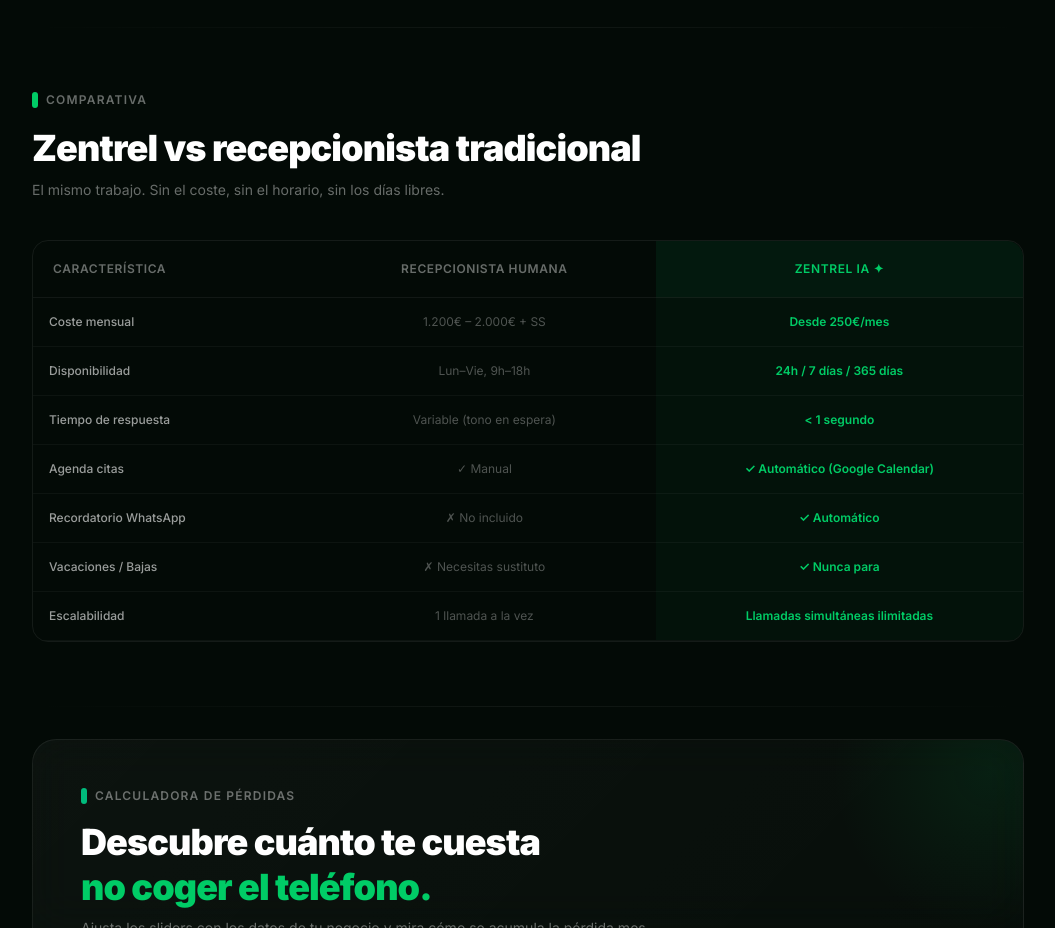
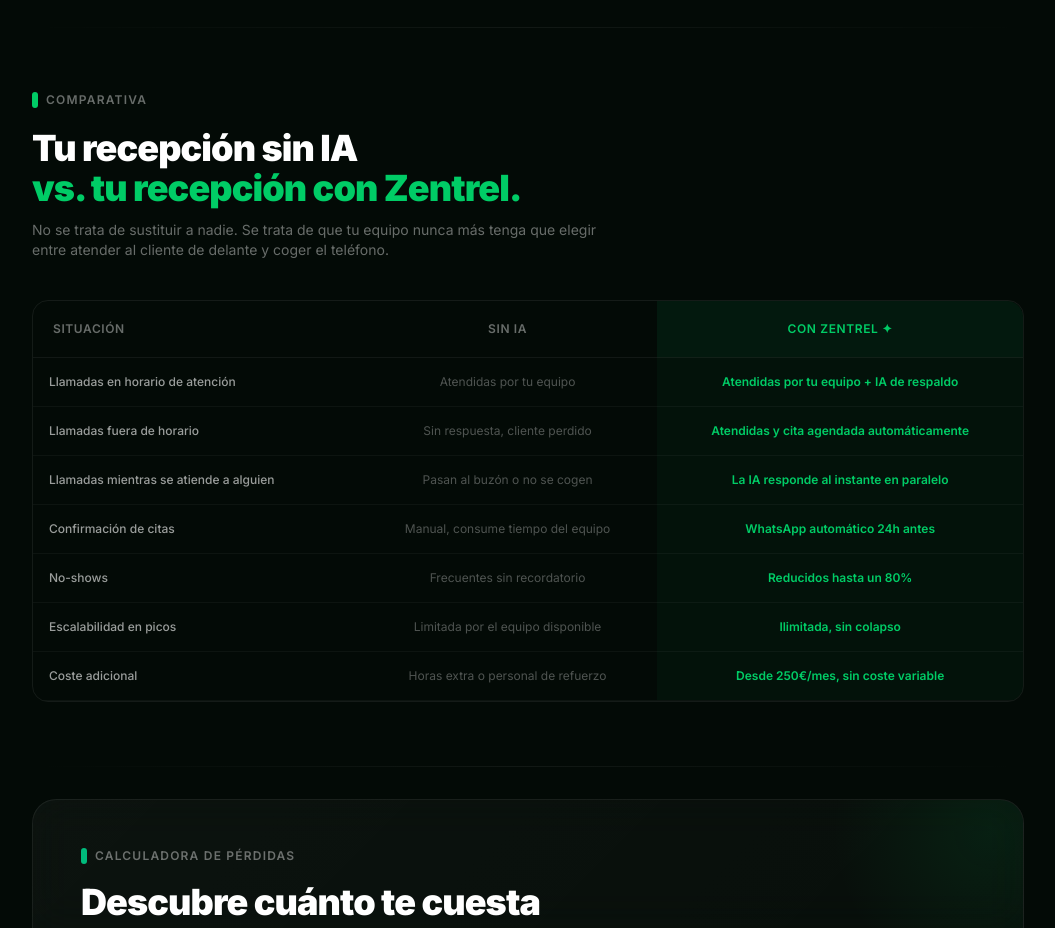
Before and after one commit to javiviph/zentrel, a React (Vite) app: page / in a window 1280 px wide. Shown: the part 3440-4368 px from the top of the page, without its empty margins (112-1167 px from the left). Built offline with nearby package versions, Linux system fonts and the light colour scheme.

Commit message:
copy: reframe comparison as 'sin IA vs con Zentrel', non-confrontational

```diff
--- a/src/components/Sections.jsx
+++ b/src/components/Sections.jsx
@@ -320,10 +320,11 @@
         <FadeIn>
             <SectionLabel>Comparativa</SectionLabel>
             <h2 className="text-3xl sm:text-4xl font-black tracking-tight mb-3">
-                Zentrel vs recepcionista tradicional
+                Tu recepción sin IA<br />
+                <span style={{ color: '#00CC66' }}>vs. tu recepción con Zentrel.</span>
             </h2>
             <p className="text-white/40 text-sm mb-10 max-w-xl">
-                El mismo trabajo. Sin el coste, sin el horario, sin los días libres.
+                No se trata de sustituir a nadie. Se trata de que tu equipo nunca más tenga que elegir entre atender al cliente de delante y coger el teléfono.
             </p>
         </FadeIn>
 
@@ -333,30 +334,30 @@
                 <table className="w-full text-sm">
                     <thead>
                         <tr style={{ borderBottom: '1px solid rgba(255,255,255,0.06)' }}>
-                            <th className="text-left p-5 text-white/40 font-semibold uppercase tracking-wider text-xs">Característica</th>
-                            <th className="p-5 text-white/40 font-semibold uppercase tracking-wider text-xs text-center">Recepcionista Humana</th>
+                            <th className="text-left p-5 text-white/40 font-semibold uppercase tracking-wider text-xs">Situación</th>
+                            <th className="p-5 text-white/40 font-semibold uppercase tracking-wider text-xs text-center">Sin IA</th>
                             <th className="p-5 font-semibold uppercase tracking-wider text-xs text-center rounded-tr-2xl"
                                 style={{ background: 'rgba(0,204,102,0.08)', color: '#00CC66' }}>
-                                Zentrel IA ✦
+                                Con Zentrel ✦
                             </th>
                         </tr>
                     </thead>
                     <tbody>
                         {[
-                            ['Coste mensual', '1.200€ – 2.000€ + SS', 'Desde 250€/mes'],
-                            ['Disponibilidad', 'Lun–Vie, 9h–18h', '24h / 7 días / 365 días'],
-                            ['Tiempo de respuesta', 'Variable (tono en espera)', '< 1 segundo'],
-                            ['Agenda citas', '✓ Manual', '✓ Automático (Google Calendar)'],
-                            ['Recordatorio WhatsApp', '✗ No incluido', '✓ Automático'],
-                            ['Vacaciones / Bajas', '✗ Necesitas sustituto', '✓ Nunca para'],
-                            ['Escalabilidad', '1 llamada a la vez', 'Llamadas simultáneas ilimitadas'],
-                        ].map(([feature, human, zentrel], i) => (
+                            ['Llamadas en horario de atención', 'Atendidas por tu equipo', 'Atendidas por tu equipo + IA de respaldo'],
+                            ['Llamadas fuera de horario', 'Sin respuesta, cliente perdido', 'Atendidas y cita agendada automáticamente'],
+                            ['Llamadas mientras se atiende a alguien', 'Pasan al buzón o no se cogen', 'La IA responde al instante en paralelo'],
+                            ['Confirmación de citas', 'Manual, consume tiempo del equipo', 'WhatsApp automático 24h antes'],
+                            ['No-shows', 'Frecuentes sin recordatorio', 'Reducidos hasta un 80%'],
+                            ['Escalabilidad en picos', 'Limitada por el equipo disponible', 'Ilimitada, sin colapso'],
+                            ['Coste adicional', 'Horas extra o personal de refuerzo', 'Desde 250€/mes, sin coste variable'],
+                        ].map(([feature, without, with_zentrel]) => (
                             <tr key={feature} style={{ borderBottom: '1px solid rgba(255,255,255,0.04)' }}>
                                 <td className="p-4 text-white/60 text-xs font-medium">{feature}</td>
-                                <td className="p-4 text-white/30 text-xs text-center">{human}</td>
+                                <td className="p-4 text-white/30 text-xs text-center">{without}</td>
                                 <td className="p-4 text-xs text-center font-semibold"
                                     style={{ background: 'rgba(0,204,102,0.04)', color: '#00CC66' }}>
-                                    {zentrel}
+                                    {with_zentrel}
                                 </td>
                             </tr>
                         ))}
```
